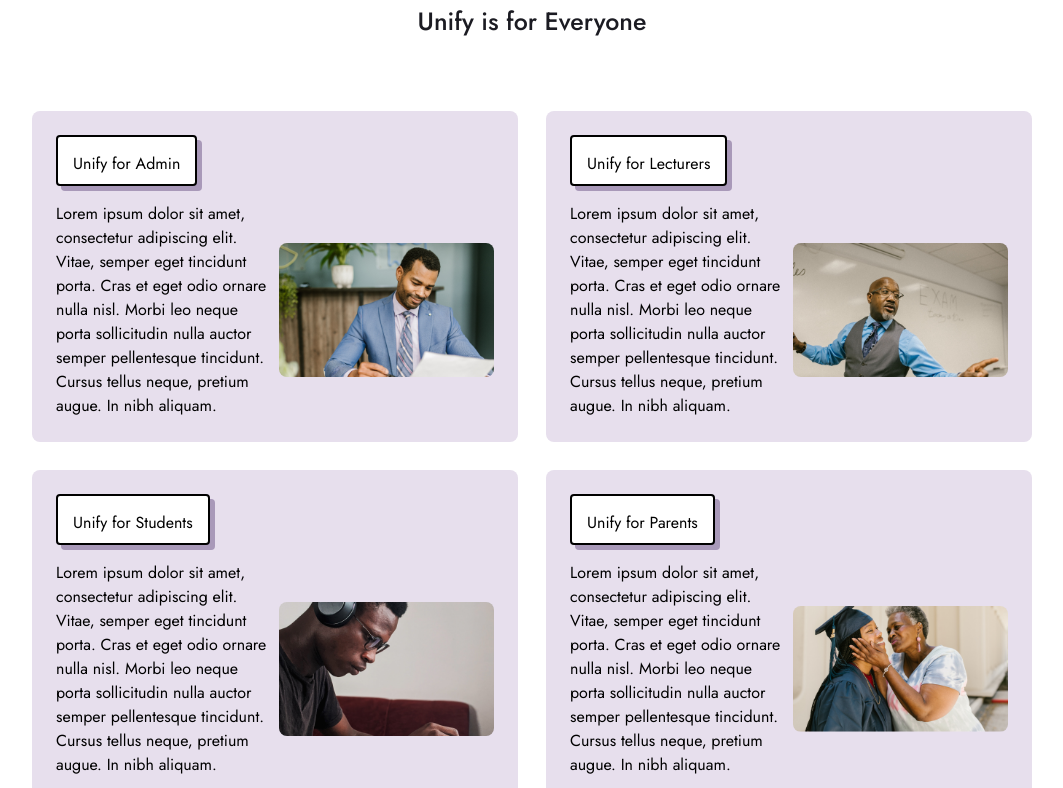
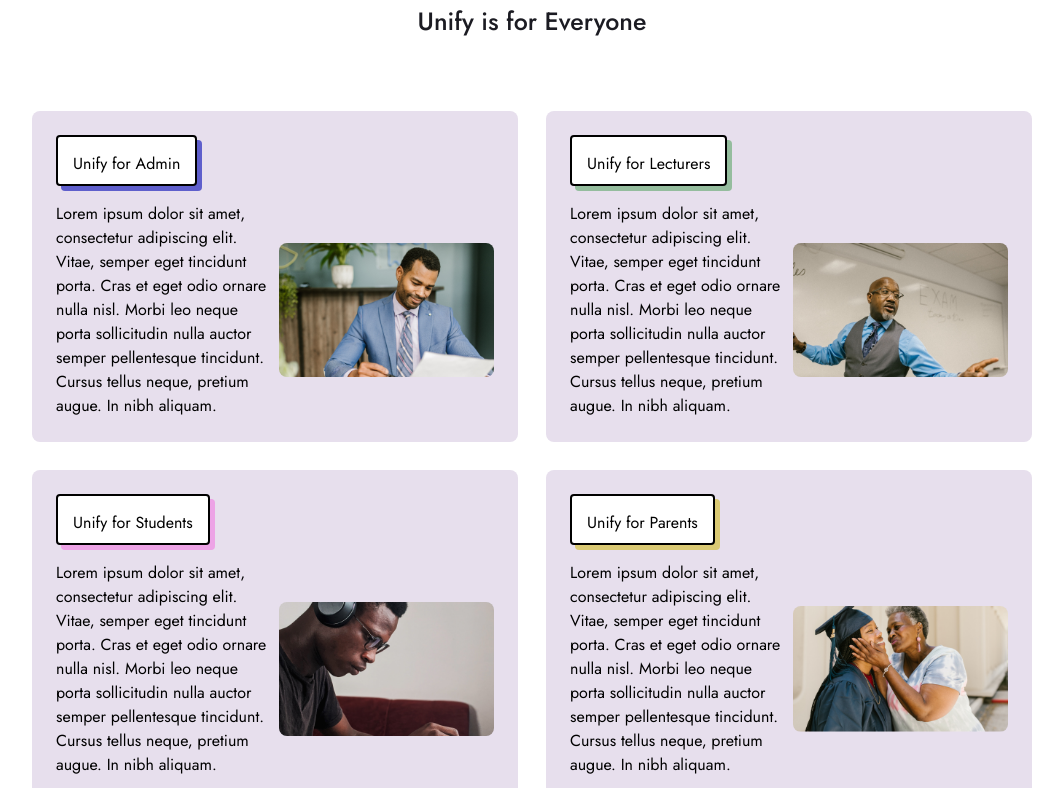
Before and after one commit to geekmaros/unify, a Vue app: page / in a window 1280 px wide. Shown: the part 1372-2160 px from the top of the page, without its empty margins (108-1171 px from the left). Built offline with nearby package versions, Linux system fonts and the light colour scheme.

Commit message:
feature &  fix/ finall completion to how-it-work section, converted everyone and features to static

```diff
--- a/src/components/Everyone.vue
+++ b/src/components/Everyone.vue
@@ -33,54 +33,124 @@
     <div
       class="grid px-14 sm:px-24 md:px-16 lg:px-140px lg:grid-cols-2 pt-70px gap-7"
     >
-      <EveryoneCardVue
-        v-for="cardContent in cardContents"
-        :key="cardContent.id"
-        :title="cardContent.title"
-        :content="cardContent.content"
-        :imgPath="cardContent.imgPath"
-      />
+      <div class="bg-unify-purple-100 px-6 py-6 rounded-lg">
+        <h2
+          class="px-15px pt-15px pb-2 border-2 border-black inline-block rounded shadow-admin mb-4 bg-white"
+        >
+          Unify for Admin
+        </h2>
+
+        <div
+          class="flex flex-col md:flex-row space-x-2 lg:flex-row justify-between md:items-center"
+        >
+          <div class="w-full h-full flex items-center justify-center">
+            <p class="lg:max-w-293px font-normal text-base leading-6">
+              Lorem ipsum dolor sit amet, consectetur adipiscing elit. Vitae,
+              semper eget tincidunt porta. Cras et eget odio ornare nulla nisl.
+              Morbi leo neque porta sollicitudin nulla auctor semper
+              pellentesque tincidunt. Cursus tellus neque, pretium augue. In
+              nibh aliquam.
+            </p>
+          </div>
+          <div class="overflow-hidden rounded-lg w-full h-full mt-5 md:mt-0">
+            <img
+              src="../assets/landing/Adins.png"
+              alt="fdfd"
+              class="w-full h-full object-fit"
+            />
+          </div>
+          <!-- w-[200px] h-[184px] -->
+        </div>
+      </div>
+      <div class="bg-unify-purple-100 px-6 py-6 rounded-lg">
+        <h2
+          class="px-15px pt-15px pb-2 border-2 border-black inline-block rounded shadow-lect mb-4 bg-white"
+        >
+          Unify for Lecturers
+        </h2>
+
+        <div
+          class="flex flex-col md:flex-row space-x-2 lg:flex-row justify-between md:items-center"
+        >
+          <div class="w-full h-full flex items-center justify-center">
+            <p class="lg:max-w-293px font-normal text-base leading-6">
+              Lorem ipsum dolor sit amet, consectetur adipiscing elit. Vitae,
+              semper eget tincidunt porta. Cras et eget odio ornare nulla nisl.
+              Morbi leo neque porta sollicitudin nulla auctor semper
+              pellentesque tincidunt. Cursus tellus neque, pretium augue. In
+              nibh aliquam.
+            </p>
+          </div>
+          <div class="overflow-hidden rounded-lg w-full h-full mt-5 md:mt-0">
+            <img
+              src="../assets/landing/lecturers.png"
+              alt="fdfd"
+              class="w-full h-full object-fit"
+            />
+          </div>
+          <!-- w-[200px] h-[184px] -->
+        </div>
+      </div>
+      <div class="bg-unify-purple-100 px-6 py-6 rounded-lg">
+        <h2
+          class="px-15px pt-15px pb-2 border-2 border-black inline-block rounded shadow-student mb-4 bg-white"
+        >
+          Unify for Students
+        </h2>
+
+        <div
+          class="flex flex-col md:flex-row space-x-2 lg:flex-row justify-between md:items-center"
+        >
+          <div class="w-full h-full flex items-center justify-center">
+            <p class="lg:max-w-293px font-normal text-base leading-6">
+              Lorem ipsum dolor sit amet, consectetur adipiscing elit. Vitae,
+              semper eget tincidunt porta. Cras et eget odio ornare nulla nisl.
+              Morbi leo neque porta sollicitudin nulla auctor semper
+              pellentesque tincidunt. Cursus tellus neque, pretium augue. In
+              nibh aliquam.
+            </p>
+          </div>
+          <div class="overflow-hidden rounded-lg w-full h-full mt-5 md:mt-0">
+            <img
+              src="../assets/landing/students.png"
+              alt="fdfd"
+              class="w-full h-full object-fit"
+            />
+          </div>
+          <!-- w-[200px] h-[184px] -->
+        </div>
+      </div>
+      <div class="bg-unify-purple-100 px-6 py-6 rounded-lg">
+        <h2
+          class="px-15px pt-15px pb-2 border-2 border-black inline-block rounded shadow-parents mb-4 bg-white"
+        >
+          Unify for Parents
+        </h2>
+
+        <div
+          class="flex flex-col md:flex-row space-x-2 lg:flex-row justify-between md:items-center"
+        >
+          <div class="w-full h-full flex items-center justify-center">
+            <p class="lg:max-w-293px font-normal text-base leading-6">
+              Lorem ipsum dolor sit amet, consectetur adipiscing elit. Vitae,
+              semper eget tincidunt porta. Cras et eget odio ornare nulla nisl.
+              Morbi leo neque porta sollicitudin nulla auctor semper
+              pellentesque tincidunt. Cursus tellus neque, pretium augue. In
+              nibh aliquam.
+            </p>
+          </div>
+          <div class="overflow-hidden rounded-lg w-full h-full mt-5 md:mt-0">
+            <img
+              src="../assets/landing/parents.png"
+              alt="fdfd"
+              class="w-full h-full object-fit"
+            />
+          </div>
+          <!-- w-[200px] h-[184px] -->
+        </div>
+      </div>
     </div>
   </main>
 </template>
 
-<script setup>
-import { ref } from "vue";
-import EveryoneCardVue from "./EveryoneCard.vue";
-
-const cardContents = ref([
-  {
-    id: 1,
-    title: "Unify for Admin",
-    content:
-      "Lorem ipsum dolor sit amet, consectetur adipiscing elit. Vitae, semper eget tincidunt porta. Cras et eget odio ornare nulla nisl. Morbi leo neque porta sollicitudin nulla auctor semper pellentesque tincidunt. Cursus tellus neque, pretium augue. In nibh aliquam. ",
-    imgPath: "../assets/landing/Adins.png",
-  },
-  {
-    id: 2,
-    title: "Unify for Lecturers",
-    content:
-      "Lorem ipsum dolor sit amet, consectetur adipiscing elit. Vitae, semper eget tincidunt porta. Cras et eget odio ornare nulla nisl. Morbi leo neque porta sollicitudin nulla auctor semper pellentesque tincidunt. Cursus tellus neque, pretium augue. In nibh aliquam. ",
-    imgPath: "../assets/landing/lecturers.png",
-    // imgPath: function(){
-    //   return new URL("../assets/landing/lecturers.png", import.meta.url)
-    // }
-  },
-  {
-    id: 3,
-    title: "Unify for Students",
-    content:
-      "Lorem ipsum dolor sit amet, consectetur adipiscing elit. Vitae, semper eget tincidunt porta. Cras et eget odio ornare nulla nisl. Morbi leo neque porta sollicitudin nulla auctor semper pellentesque tincidunt. Cursus tellus neque, pretium augue. In nibh aliquam. ",
-    imgPath: "../assets/landing/students.png",
-  },
-  {
-    id: 4,
-    title: "Unify for Parents",
-    content:
-      "Lorem ipsum dolor sit amet, consectetur adipiscing elit. Vitae, semper eget tincidunt porta. Cras et eget odio ornare nulla nisl. Morbi leo neque porta sollicitudin nulla auctor semper pellentesque tincidunt. Cursus tellus neque, pretium augue. In nibh aliquam. ",
-    imgPath: "../assets/landing/parents.png",
-  },
-]);
-</script>
-
 <style></style>
--- a/src/components/Features.vue
+++ b/src/components/Features.vue
@@ -32,10 +32,112 @@
     </div>
 
     <div
-      class="px-70px lg:px-140px pt-70px flex flex-col md:block items-center"
+      class="px-70px lg:px-140px pt-70px flex flex-col md:block items-center "
     >
+    <!-- items start -->
+      <div class="grid grid-row-2 md:grid-cols-2 gap-2 mt-7 items-center">
+        <div
+          class="max-w-[347px] max-h-[347px] lg:max-w-[468px] lg:max-h-[468px] bg-[#ECE7DF] rounded-full overflow-hidden flex justify-center items-center"
+        >
+          <div
+            class="py-3 px-3 bg-[#EBEBEB] inline-block rounded-[22.43px] mt-140px max-w-[256px] max-h-[256px] lg:max-w-[322px] lg:max-h-[322px]"
+          >
+            <img src="../assets/landing/features/robust.png" alt="" class="" />
+          </div>
+        </div>
+        <div>
+          <h1
+            class="text-unify-primary w-[312px] text-center md:text-left md:w-[340px] text-20px leading-7 font-medium mt-3 md:mt-0"
+          >
+            Robust school management system
+          </h1>
+          <p
+            class="mt-35px text-[16px] w-[325px] text-center md:text-left md:max-w-400px md:text-[20px] leading-7 text-unify-dark-100"
+          >
+            All users are able to effectively manage their activities from
+            dashboards specially tailored to their needs.
+          </p>
+        </div>
+      </div>
+
+      <!-- second item -->
+      <div class="grid grid-row-2 md:grid-cols-2 gap-2 mt-7 items-center">
+        <div
+          class="max-w-[347px] max-h-[347px] lg:max-w-[468px] lg:max-h-[468px] bg-[#ECE7DF] rounded-full overflow-hidden flex justify-center items-center left"
+        >
+          <div
+            class="py-3 px-3 bg-[#EBEBEB] inline-block rounded-[22.43px] mt-140px max-w-[256px] max-h-[256px] lg:max-w-[322px] lg:max-h-[322px]"
+          >
+            <img src="../assets/landing/features/card.png" alt="" class="" />
+          </div>
+        </div>
+        <div>
+          <h1
+            class="text-unify-primary w-[312px] text-center md:text-left md:w-[340px] text-20px leading-7 font-medium mt-3 md:mt-0"
+          >
+            Student Id and debit card integration
+          </h1>
+          <p
+            class="mt-35px text-[16px] w-[325px] text-center md:text-left md:w-300px lg:w-400px md:text-[20px] leading-7 text-unify-dark-100"
+          >
+            A wallet system is created for all users of the platform toward performing various financial transactions such as paying school fees, buying materials,staff salaries etc. This allows for proper financial management and tracking for students, staff, and the institution at large.
+          </p>
+        </div>
+      </div>
+
+      <!-- third item -->
+      <div class="grid grid-row-2 md:grid-cols-2 gap-2 mt-7 items-center">
+        <div
+          class="max-w-[347px] max-h-[347px] lg:max-w-[468px] lg:max-h-[468px] bg-[#ECE7DF] rounded-full overflow-hidden flex justify-center items-center"
+        >
+          <div
+            class="py-3 px-3 bg-[#EBEBEB] inline-block rounded-[22.43px] mt-140px max-w-[256px] max-h-[256px] lg:max-w-[322px] lg:max-h-[322px]"
+          >
+            <img src="../assets/landing/features/student-card.png" alt="" class="" />
+          </div>
+        </div>
+        <div>
+          <h1
+            class="text-unify-primary w-[312px] text-center md:text-left md:w-[340px] text-20px leading-7 font-medium mt-3 md:mt-0"
+          >
+            Unify student cards
+          </h1>
+          <p
+            class="mt-35px text-[16px] w-[325px] text-center md:text-left md:max-w-400px md:text-[20px] leading-7 text-unify-dark-100"
+          >
+            Debit cards linked to their wallets are issued to all users of the platform. These cards will be acceptable anywhere in Nigeria to make online payment, In-store Payments, ATM Withdrawals.
+          </p>
+        </div>
+      </div>
+
+      <!-- fourth/ last item -->
+      <div class="grid grid-row-2 md:grid-cols-2 gap-2 mt-7 items-center">
+        <div
+          class="max-w-[347px] max-h-[347px] lg:max-w-[468px] lg:max-h-[468px] bg-[#ECE7DF] rounded-full overflow-hidden flex justify-center items-center left"
+        >
+          <div
+            class="py-3 px-3 bg-[#EBEBEB] inline-block rounded-[22.43px] mt-140px max-w-[256px] max-h-[256px] lg:max-w-[322px] lg:max-h-[322px]"
+          >
+            <img src="../assets/landing/features/newsletter.png" alt="" class="" />
+          </div>
+        </div>
+        <div>
+          <h1
+            class="text-unify-primary w-[312px] text-center md:text-left md:w-[340px] text-20px leading-7 font-medium mt-3 md:mt-0"
+          >
+            Timely Updates Through Newsletter
+          </h1>
+          <p
+            class="mt-35px text-[16px] w-[325px] text-center md:text-left md:w-300px lg:w-400px md:text-[20px] leading-7 text-unify-dark-100"
+          >
+            Administrative staff can tailor engagement with faculty, departments,students or parents through newsletters or notifications. This allows for prompt and mass disbursement of information.
+          </p>
+        </div>
+      </div>
+
+
       <!-- item ends here -->
-      <div v-for="feature in features" :key="feature.id">
+      <!-- <div v-for="feature in features" :key="feature.id">
         <FeaturesCardVue
           :title="feature.title"
           :description="feature.description"
@@ -43,7 +145,7 @@
           :imgPath="feature.imgPath"
           class=""
         />
-      </div>
+      </div> -->
     </div>
     <div class="text-center mt-30px">
       <router-link to="features" class="flex items-center justify-center">
@@ -75,44 +177,53 @@
   </main>
 </template>
 
-<script setup>
-import { ref } from "@vue/reactivity";
-import FeaturesCardVue from "./FeaturesCard.vue";
+// <script setup>
+// import { ref } from "@vue/reactivity";
+// import FeaturesCardVue from "./FeaturesCard.vue";
 
-const features = ref([
-  {
-    id: 1,
-    title: "Robust school management system",
-    description:
-      "All users are able to effectively manage their activities from dashboards specially tailored to their needs.",
-    imgPath: "../assets/landing/features/robust.png",
-    left: false,
-  },
-  {
-    id: 2,
-    title: "Student Id and debit card integration",
-    description:
-      "A wallet system is created for all users of the platform toward performing various financial transactions such as paying school fees, buying materials,staff salaries etc. This allows for proper financial management and tracking for students, staff, and the institution at large.",
-    imgPath: "../assets/landing/features/card.png",
-    left: true,
-  },
-  {
-    id: 3,
-    title: "Unify student cards",
-    description:
-      "Debit cards linked to their wallets are issued to all users of the platform. These cards will be acceptable anywhere in Nigeria to make online payment, In-store Payments, ATM Withdrawals.",
-    imgPath: "../assets/landing/features/student-card.png",
-    left: false,
-  },
-  {
-    id: 4,
-    title: "Timely Updates Through Newsletter",
-    description:
-      "Administrative staff can tailor engagement with faculty, departments,students or parents through newsletters or notifications. This allows for prompt and mass disbursement of information.",
-    imgPath: "../assets/landing/features/newsletter.png",
-    left: true,
-  },
-]);
+// const features = ref([
+//   {
+//     id: 1,
+//     title: "Robust school management system",
+//     description:
+//       "All users are able to effectively manage their activities from dashboards specially tailored to their needs.",
+//     imgPath: "../assets/landing/features/robust.png",
+//     left: false,
+//   },
+//   {
+//     id: 2,
+//     title: "Student Id and debit card integration",
+//     description:
+//       "A wallet system is created for all users of the platform toward performing various financial transactions such as paying school fees, buying materials,staff salaries etc. This allows for proper financial management and tracking for students, staff, and the institution at large.",
+//     imgPath: "../assets/landing/features/card.png",
+//     left: true,
+//   },
+//   {
+//     id: 3,
+//     title: "Unify student cards",
+//     description:
+//       "Debit cards linked to their wallets are issued to all users of the platform. These cards will be acceptable anywhere in Nigeria to make online payment, In-store Payments, ATM Withdrawals.",
+//     imgPath: "../assets/landing/features/student-card.png",
+//     left: false,
+//   },
+//   {
+//     id: 4,
+//     title: "Timely Updates Through Newsletter",
+//     description:
+//       "Administrative staff can tailor engagement with faculty, departments,students or parents through newsletters or notifications. This allows for prompt and mass disbursement of information.",
+//     imgPath: "../assets/landing/features/newsletter.png",
+//     left: true,
+//   },
+// ]);
 </script>
 
-<style scoped></style>
+<style scoped>
+@media (min-width: 768px){
+.left{
+    grid-area: 1/2;
+}
+}
+
+
+
+</style>
--- a/src/components/Video.vue
+++ b/src/components/Video.vue
@@ -3,6 +3,7 @@
     <video
       controls
       class="max-w-[343px] max-h-[221px] sm:max-w-[715px] sm:max-h-[339px] lg:max-w-[915px] lg:max-h-[439px] mx-auto absolute video"
+      poster="../assets/landing/thumbnail.png"
     >
       <source src="../assets/video.mp4" type="video/mp4" />
     </video>
--- a/tailwind.config.js
+++ b/tailwind.config.js
@@ -3,7 +3,11 @@ module.exports = {
   theme: {
     extend: {
       boxShadow: {
-        "btn": "#A999B9 5px 5px"
+        "btn": "#A999B9 5px 5px",
+        "admin": "#5F5FCC 5px 5px",
+        "lect": "#95BD9E 5px 5px",
+        "student": "#EDA3E6 5px 5px",
+        "parents": "#DBCA74 5px 5px",
       },
       colors: {
         "unify-primary": "#1B1B22",
```
Also changed, not shown: src/components/HowItWorks.vue (+7 -7 lines), src/assets/landing/thumbnail.png (added).
